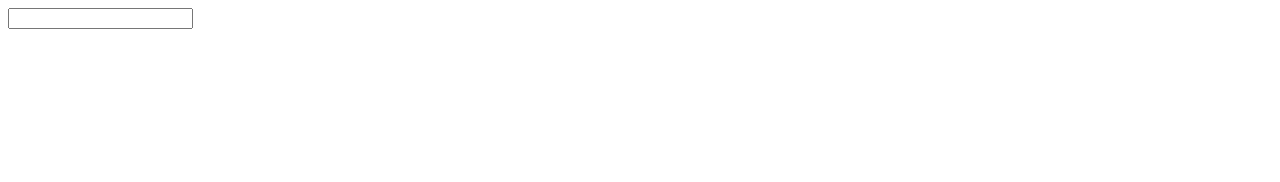
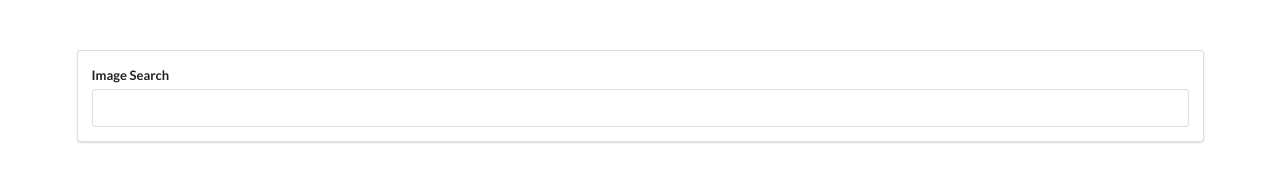
Before and after one commit to yushaushaibu/pics-app, a React app: page / in a window 1280 px wide. Built offline with nearby package versions, Linux system fonts and the light colour scheme.

Commit message:
SearchBar component styling with Semantic UI

```diff
--- a/public/index.html
+++ b/public/index.html
@@ -24,6 +24,7 @@
       work correctly both with client-side routing and a non-root public URL.
       Learn how to configure a non-root public URL by running `npm run build`.
     -->
+    <link rel="stylesheet" href="https://cdnjs.cloudflare.com/ajax/libs/semantic-ui/2.4.1/semantic.min.css" integrity="sha512-8bHTC73gkZ7rZ7vpqUQThUDhqcNFyYi2xgDgPDHc+GXVGHXq+xPjynxIopALmOPqzo9JZj0k6OqqewdGO3EsrQ==" crossorigin="anonymous" referrerpolicy="no-referrer" />
     <title>React App</title>
   </head>
   <body>
--- a/src/components/App.js
+++ b/src/components/App.js
@@ -3,7 +3,7 @@ import SearchBar from './SearchBar';
 
 const App = () => {
     return(
-        <div>
+        <div className="ui container" style={{marginTop: "50px"}}>
             <SearchBar />
         </div>
     )
--- a/src/components/SearchBar.js
+++ b/src/components/SearchBar.js
@@ -3,9 +3,12 @@ import React from "react";
 class SearchBar extends React.Component {
     render() {
         return (
-            <div>
-                <form>
-                    <input type="text" />
+            <div className="ui segment">
+                <form className="ui form">
+                    <div className="field">
+                    <label>Image Search</label>
+                        <input type="text" />
+                    </div>
                 </form>
             </div>
         );
```
